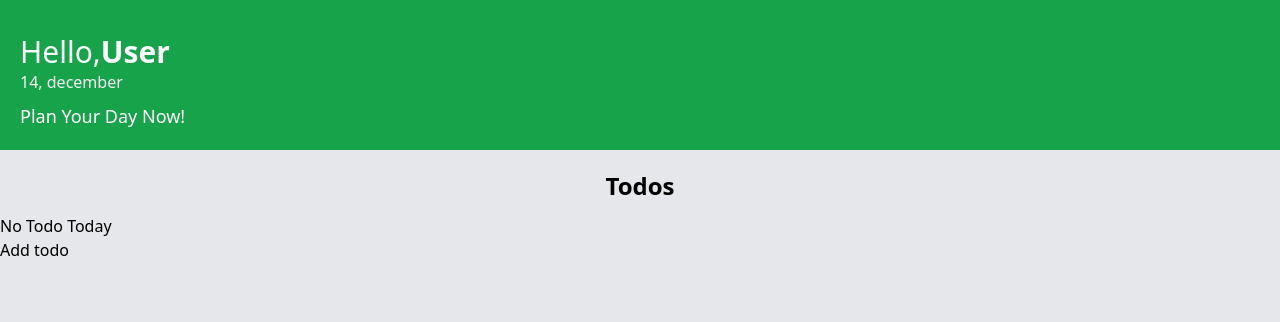
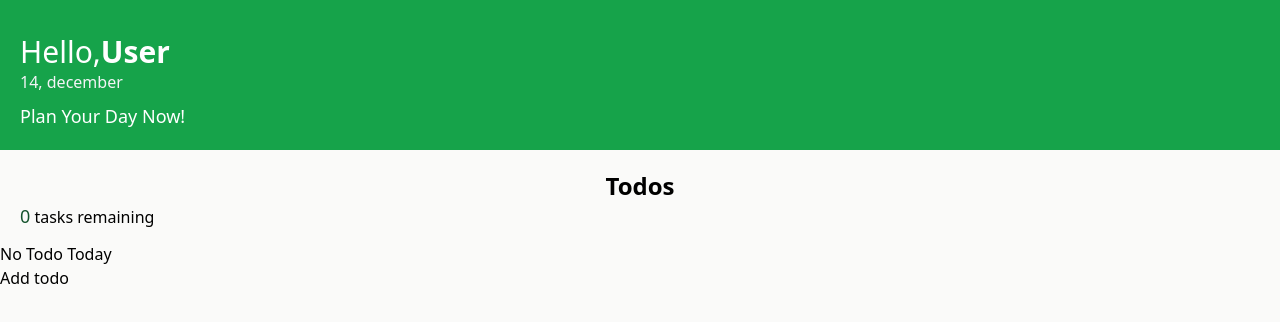
Before and after one commit to iom-future/todo-app-react, a React (Vite) app: page / in a window 1280 px wide. Shown: the top 322 px of the page. Built offline with nearby package versions, Linux system fonts and the light colour scheme.

Commit message:
refactor: update initial state structure and improve TodoList styling
- Change initial state tags from array to default string in App component
- Enhance TodoList header with task count and adjust styling for better UI
- Modify todoFormReducer to set tags directly instead of as an array

```diff
--- a/src/App.jsx
+++ b/src/App.jsx
@@ -15,12 +15,12 @@ function App() {
     },1000)
   }
     // the state should be passed where the Context Provider Component can receive it as a prop as it gives its children
-     let initialState = {id:0 ,title:"",tags:[],priority:"none",dueDate:0}
+     let initialState = {id:0 ,title:"",tags:"default",priority:"none",dueDate:0}
     //used useReducer hook cause im setting multiple state at once
     let [todoState,dispatch]=useReducer(todoFormReducer,initialState);
 
   return (
-    <div className='bg-gray-200 min-h-screen relative' >
+    <div className='bg-[#FAFAF9] min-h-screen relative' >
       <Header/>
       {todoMenuToggle && <AddTodoMenu todoMenuToggleState={todoMenuToggle} setTodoMenuToggleState={setTodoMenuToggle} todoState={todoState} dispatch={dispatch} setAddTodo={setAddTodo} addTodoState={addTodo} />}
 
--- a/src/components/TodoList.jsx
+++ b/src/components/TodoList.jsx
@@ -19,17 +19,21 @@ function TodoList({addTodo}) {
     console.log(todos)
   return (
     <section className="mt-5 ">
-        <header>
+        <header className="px-5">
             <h2 className= "font-semibold text-center text-2xl">Todos</h2>
+            <h5 > <span className="font-medium text-lg text-green-900 "> {todos.length}</span> tasks remaining</h5>
         </header>
 
         <div className="todo-list-area grid grid-cols-1 gap-2 mt-3">
             {!todos.length>0 ? <h3>No Todo Today</h3>:todos.map((todo)=>(
-                <div key={todo.id} className="flex w-[90%] gap-3 border   rounded-xl mx-auto p-2 items-center">
-                    <input type="checkbox" className=" bg-white p-2 h-full" id={todo.id} />
-                    <div className="todo-info  bg-white border-l-2 border-[{}] w-[90%] p-2">
-                        <h3 className="font-semibold text-lg ">{todo.title}</h3>
-                        <p className="text-sm bg-green-200 p-1 inline-block w-1/4 rounded-lg">{todo.tags[0]}</p>
+                <div key={todo.id} className="flex w-[90%] gap-2 border-2 border-l-yellow-200 border-l-3 rounded-xl mx-auto p-2 items-center">
+                    <div className="p-2 h-full flex items-center  w-[10%] " >
+                        <input type="checkbox" className=" w-full accent-green-600 size-9" id={todo.id} />
+                    </div>
+
+                    <div className="todo-info  bg-white border-l-2 border-[{}] w-[90%] p-2 pl-3 rounded-lg">
+                        <h3 className="font-semibold text-lg mb-2 ">{todo.title}</h3>
+                        <p className="text-sm bg-green-200 p-1 pl-2 inline-block w-1/4 rounded-lg">{todo.tags}</p>
                     </div>
 
                 </div>
--- a/src/reducers/todoFormReducer.js
+++ b/src/reducers/todoFormReducer.js
@@ -4,7 +4,7 @@ export function todoFormReducer(state,action){
         case "SET_TITLE":
             return {...state,title:action.value};
          case "SET_TAG":
-            return {...state,tags:[...state.tags,action.value]};
+            return {...state,tags:action.value};
          case "SET_PRIORITY":
             return {...state,priority:action.value};
          case "SET_DATE":
```
